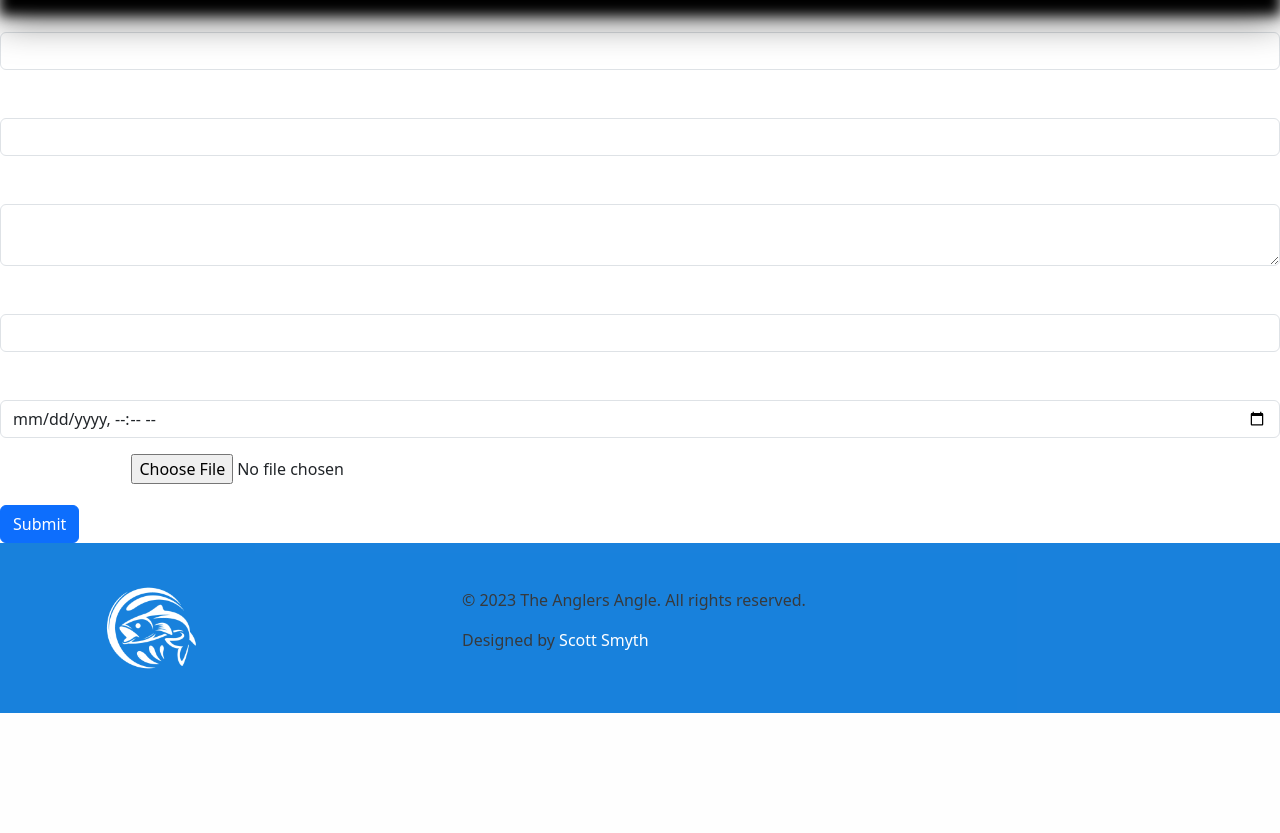
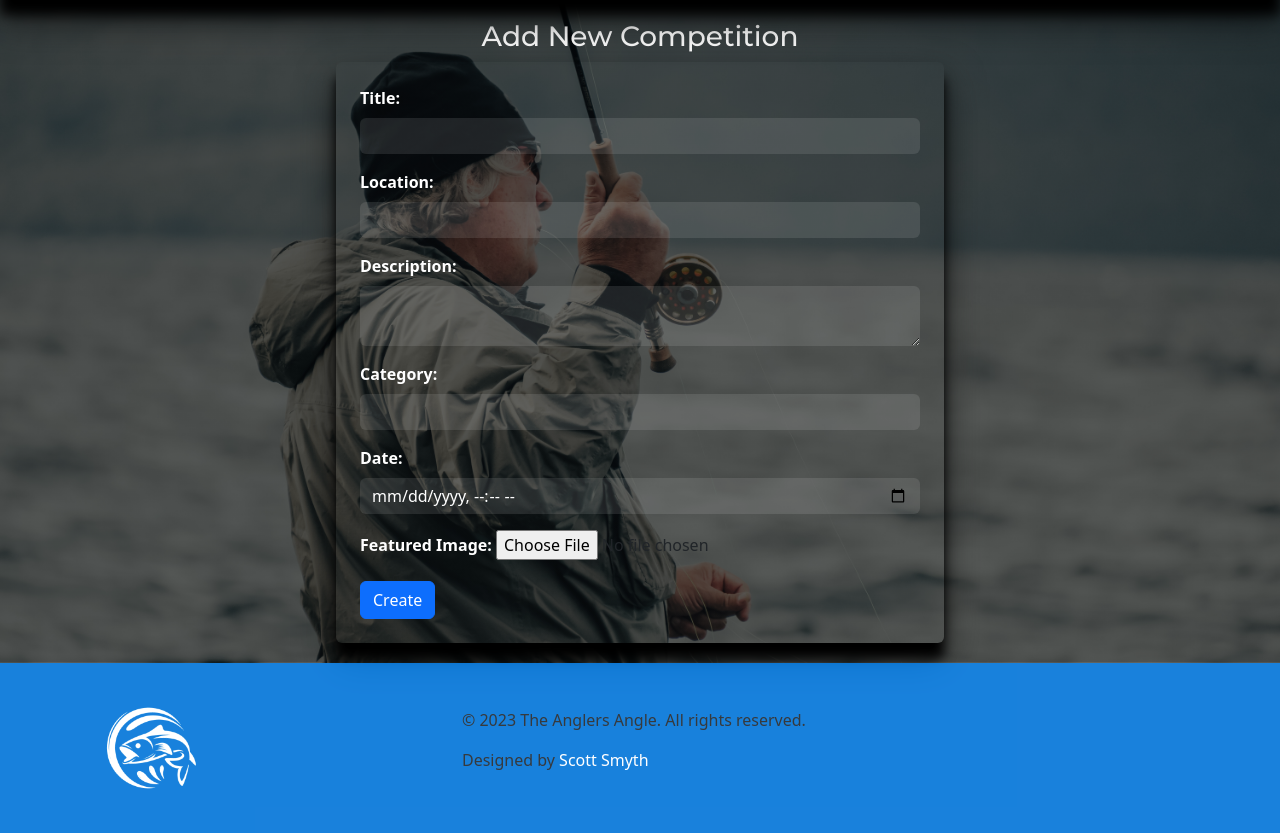
Before and after one commit to scottsmyth56/The_Anglers_Angle, a Django app: page /add-competition/ in a window 1280 px wide. Shown: the part 210-1043 px from the top of the page. Before the commit the page ends 923 px from the top, so only its background shows below. Run offline with Django 3.2, Linux system fonts and the light colour scheme; the visitor is signed in with stand-in values (Sample User, id 1); parts of the project's set-up code (start-up, migrations or seed data) failed here and were passed over; some libraries are stand-ins or nearby versions.

Commit message:
Update Styling for Competitions

```diff
--- a/static/css/stylesheet.css
+++ b/static/css/stylesheet.css
@@ -237,6 +237,7 @@
 .confirmation-p{
     color: white;
     font-weight: bold;
+    font-family: 'Montserrat', sans-serif;
 
 }
 .post-container{
--- a/templates/Competitions/add_competition.html
+++ b/templates/Competitions/add_competition.html
@@ -9,35 +9,40 @@
 {% endfor %}
 {% endif %}
 
-<form method="POST" enctype="multipart/form-data">
+<div class="container-fluid post-body">
+    <div class="row justify-content-center">
+        <h3 class="text-center action-header">Add New Competition</h3>
+        <div class="col-lg-6">
+            <form method="POST" enctype="multipart/form-data" class="p-4 form-outer rounded">
                 {% csrf_token %}
                 <div class="mb-3">
-        <label for="{{ form.title.id_for_label }}" class="form-label">Title</label>
-        <input type="text" class="form-control" id="{{ form.title.id_for_label }}" name="{{ form.title.name }}">
+                    <label for="{{ form.title.id_for_label }}" class="form-label">Title:</label>
+                    <input type="text" class="form-control form-input" id="{{ form.title.id_for_label }}" name="{{ form.title.name }}">
                 </div>
                 <div class="mb-3">
-        <label for="{{ form.location.id_for_label }}" class="form-label">Location</label>
-        <input type="text" class="form-control" id="{{ form.location.id_for_label }}" name="{{ form.location.name }}">
+                    <label for="{{ form.location.id_for_label }}" class="form-label">Location:</label>
+                    <input type="text" class="form-control form-input" id="{{ form.location.id_for_label }}" name="{{ form.location.name }}">
                 </div>
                 <div class="mb-3">
-        <label for="{{ form.description.id_for_label }}" class="form-label">Description</label>
-        <textarea class="form-control" id="{{ form.description.id_for_label }}"
-            name="{{ form.description.name }}"></textarea>
+                    <label for="{{ form.description.id_for_label }}" class="form-label">Description:</label>
+                    <textarea class="form-control form-input" id="{{ form.description.id_for_label }}" name="{{ form.description.name }}"></textarea>
                 </div>
                 <div class="mb-3">
-        <label for="{{ form.category.id_for_label }}" class="form-label">Category</label>
-        <input type="text" class="form-control" id="{{ form.category.id_for_label }}" name="{{ form.category.name }}">
+                    <label for="{{ form.category.id_for_label }}" class="form-label">Category:</label>
+                    <input type="text" class="form-control form-input" id="{{ form.category.id_for_label }}" name="{{ form.category.name }}">
                 </div>
                 <div class="mb-3">
-        <label for="{{ form.date.id_for_label }}" class="form-label">Date</label>
-        <input type="datetime-local" class="form-control" id="{{ form.date.id_for_label }}" name="{{ form.date.name }}">
+                    <label for="{{ form.date.id_for_label }}" class="form-label">Date:</label>
+                    <input type="datetime-local" class="form-control form-input" id="{{ form.date.id_for_label }}" name="{{ form.date.name }}">
                 </div>
                 <div class="mb-3">
-        <label for="{{ form.featuredImage.id_for_label }}" class="form-label">Featured Image</label>
-        <input type="file" class="form-control-file" id="{{ form.featuredImage.id_for_label }}"
-            name="{{ form.featuredImage.name }}">
+                    <label for="{{ form.featuredImage.id_for_label }}" class="form-label">Featured Image:</label>
+                    <input type="file" class="form-control-file " id="{{ form.featuredImage.id_for_label }}" name="{{ form.featuredImage.name }}">
                 </div>
-    <button type="submit" class="btn btn-primary">Submit</button>
+                <button type="submit" class="btn btn-primary">Create</button>
             </form>
+        </div>
+    </div>
+</div>
 
 {% endblock content%}
```
Also changed, not shown: templates/Competitions/competition_detail.html (+41 -35 lines), templates/Competitions/edit_competition.html (+37 -7 lines). Lines whose indentation alone changed are shown as unchanged.
